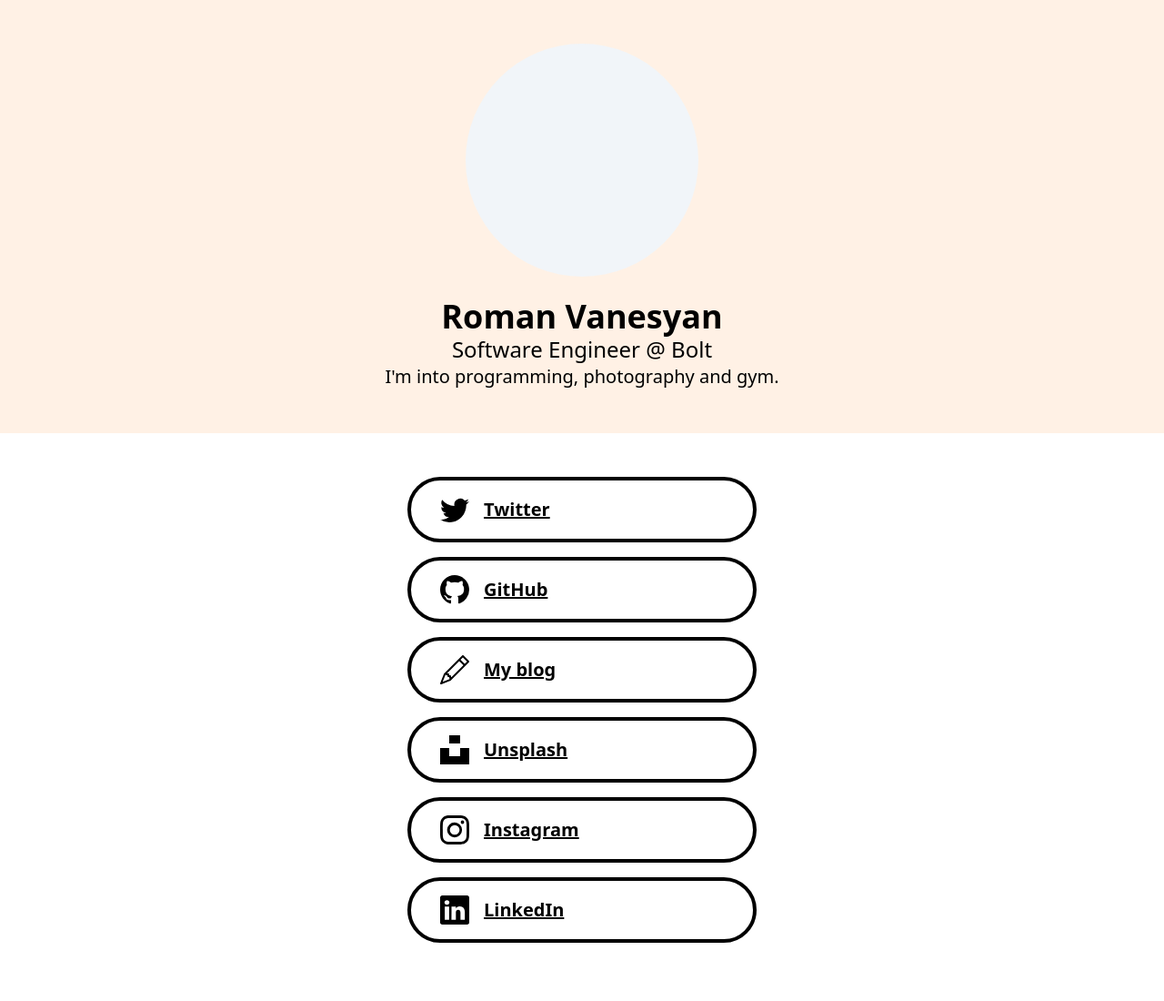
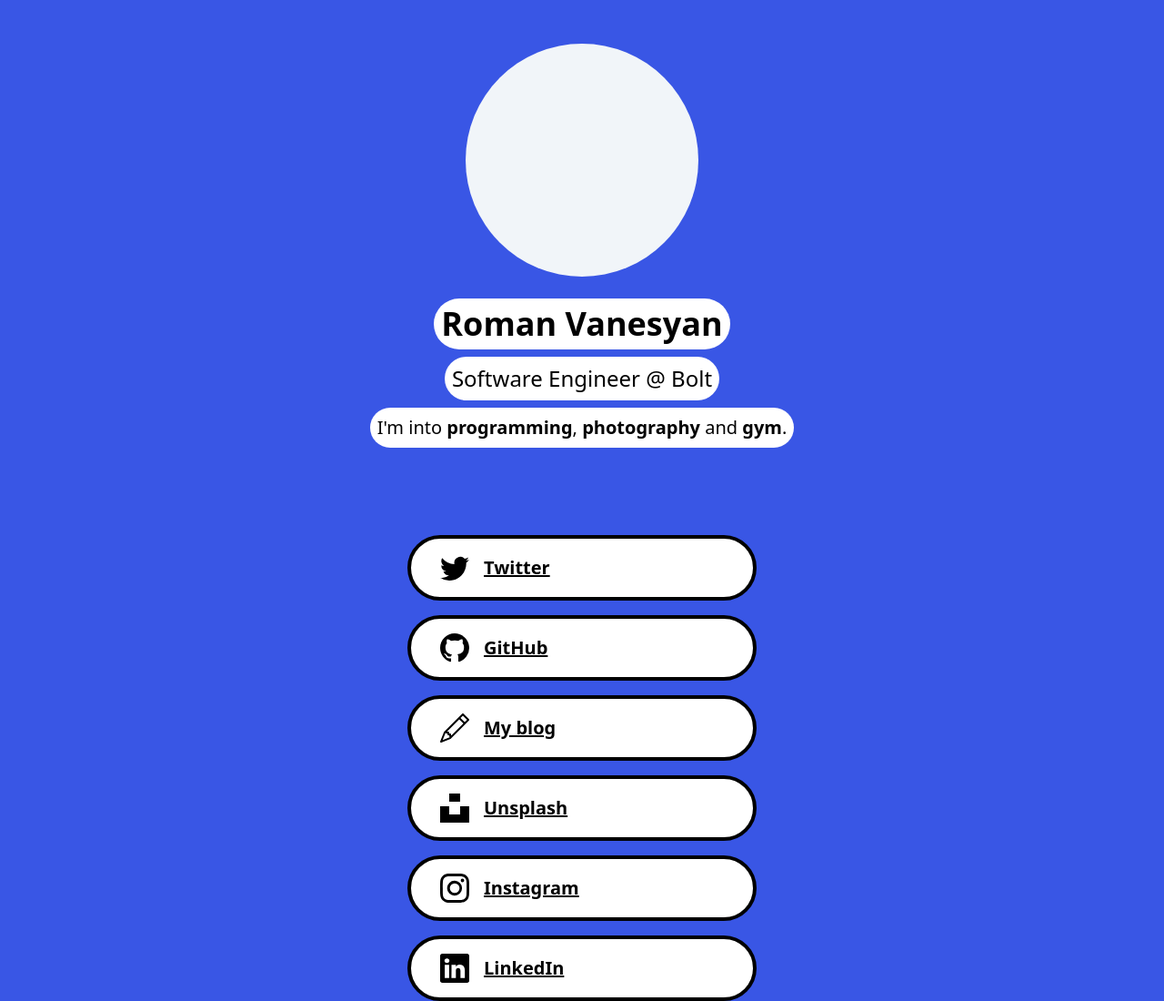
Before and after one commit to roman-vanesyan/rmnvn.co, an Astro site: page / in a window 1280 px wide. Shown: the whole page at 91% size. Built offline with nearby package versions, Linux system fonts and the light colour scheme; Astro itself is replaced by a stand-in of ours.

Commit message:
chore: update design a bit

```diff
--- a/src/components/Link.astro
+++ b/src/components/Link.astro
@@ -8,7 +8,7 @@
 ---
 
 <a
-  class="inline-flex w-full items-center border-4 border-black underline px-8 py-4 rounded-full text-xl font-bold gap-x-4"
+  class="inline-flex w-full items-center border-4 bg-white border-black underline px-8 py-4 rounded-full text-xl font-bold gap-x-4 hover:bg-black hover:text-white"
   href={href}
 >
   {
--- a/src/pages/index.astro
+++ b/src/pages/index.astro
@@ -63,23 +63,30 @@
   <head>
     <BaseHead title="Roman Vanesyan" description="Roman's links" />
   </head>
-  <body class="font-sans w-full h-full min-h-screen flex flex-col">
-    <main class="flex flex-col flex-grow w-full">
-      <header class="bg-[#fff1e5]">
+  <body class="font-sans w-full h-full min-h-screen flex flex-col bg-[#3956E5]">
+    <main class="flex flex-col flex-grow w-full px-4">
+      <header>
         <div
           class="flex flex-col justify-center items-center gap-y-6 max-w-screen-sm m-auto py-12"
         >
           <div class="w-64 h-64 rounded-full bg-slate-100"></div>
-          <div class="text-center">
-            <h1 class="text-4xl font-bold">Roman Vanesyan</h1>
-            <h2 class="text-2xl">Software Engineer @ Bolt</h2>
-            <span class="block text-xl"
-              >I'm into programming, photography and gym.</span
+          <div class="flex flex-col gap-y-2 text-center">
+            <h1 class="text-4xl font-bold rounded-lg">
+              <span class="inline-block bg-white rounded-full p-2"
+                >Roman Vanesyan</span
               >
+            </h1>
+            <h2 class="text-2xl rounded-lg">
+              <span class="inline-block bg-white rounded-full p-2"
+                >Software Engineer @ Bolt</span
+              >
+            </h2>
+            <span class="text-xl inline-block bg-white rounded-full p-2"
+              >I'm into <b>programming</b>, <b>photography</b> and <b>gym</b>.
+            </span>
           </div>
         </div>
       </header>
-    </main>
 
       <div class="w-full max-w-screen-sm m-auto py-12">
         <div class="w-full max-w-sm m-auto">
@@ -135,5 +142,6 @@
           </symbol>
         </defs>
       </svg>
+    </main>
   </body>
 </html>
--- a/tailwind.config.cjs
+++ b/tailwind.config.cjs
@@ -1,5 +1,4 @@
 const defaultTheme = require('tailwindcss/defaultTheme');
-const serif = ['kazimirtext', ...defaultTheme.fontFamily.serif];
 const sans = ['Inter var', ...defaultTheme.fontFamily.sans];
 
 /** @type {import('tailwindcss').Config} */
@@ -9,8 +8,7 @@
     extend: {
       fontSize: 20,
       fontFamily: {
-        sans,
-        serif
+        sans
       }
     }
   },
```
Also changed, not shown: public/favicon.png, public/favicon.svg. Lines whose indentation alone changed are shown as unchanged.
